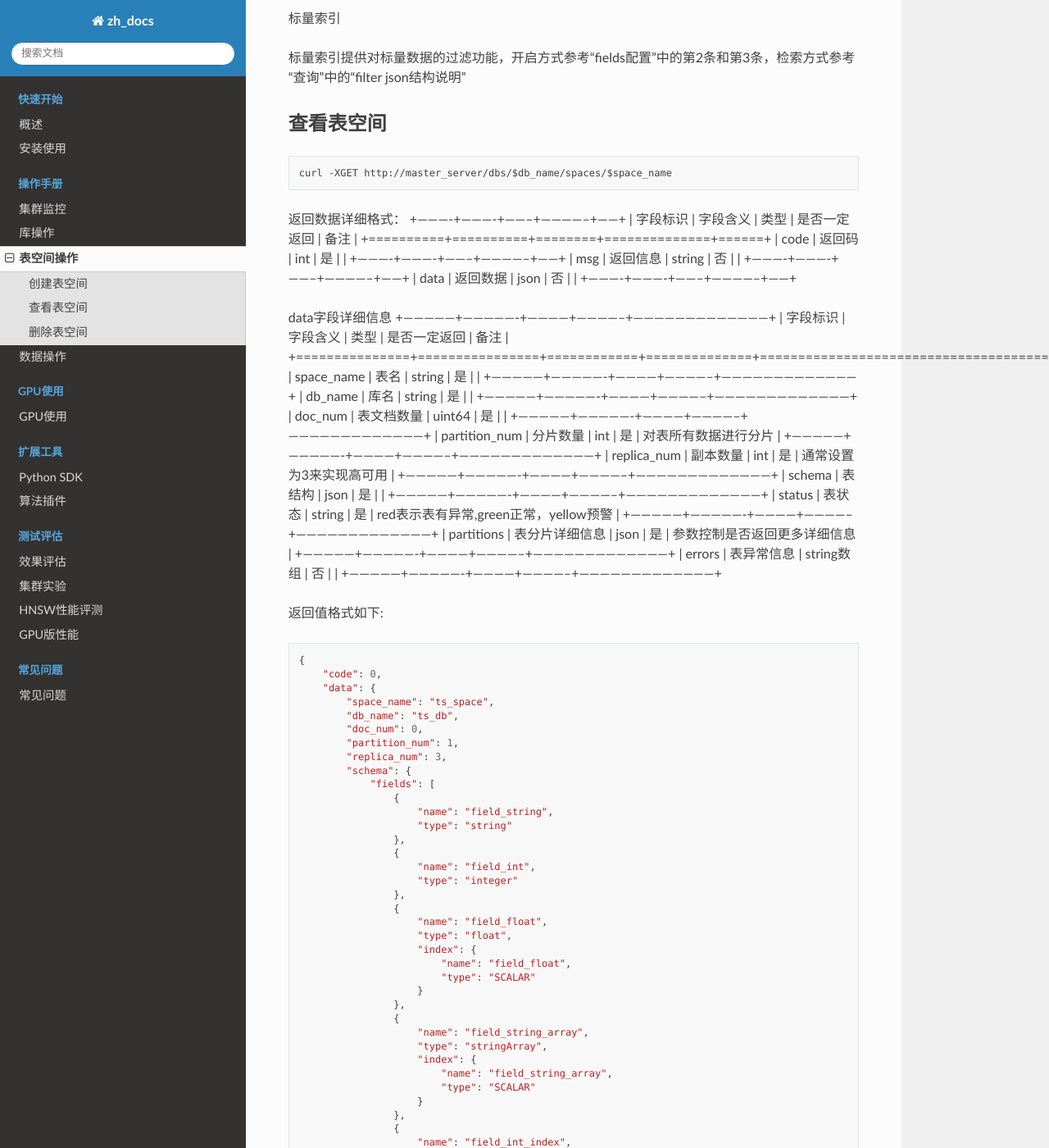
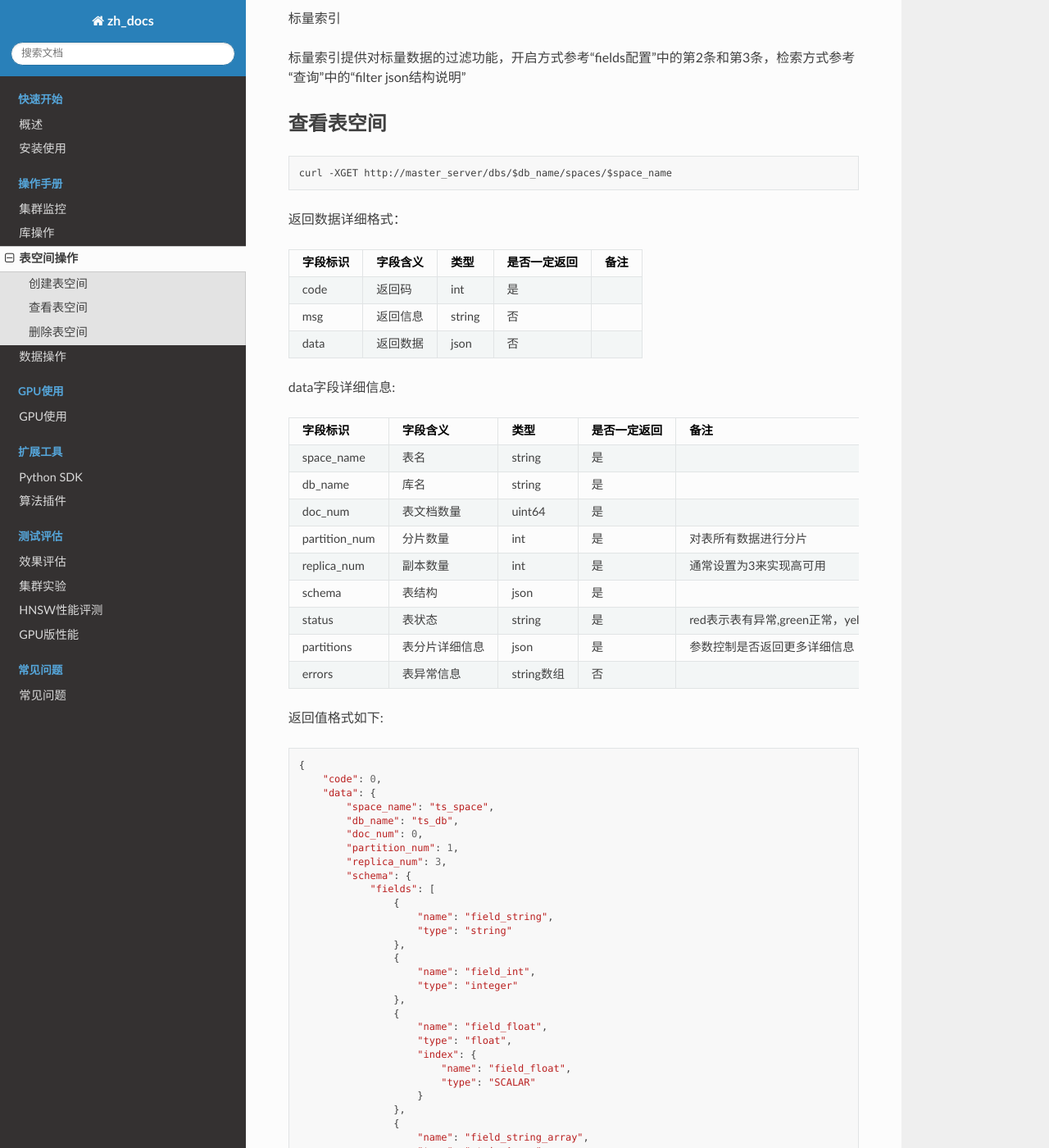
Before and after one commit to vearch/zh_docs, a Sphinx documentation site: the page built from docs/source/use_op/op_space.rst, in a window 1280 px wide and 1400 px high, scrolled down 6475 px. Shown: the whole window at 82% size. Built offline with Sphinx 7.4.7 and the Read the Docs theme 2.0.0, drawn with Linux system fonts in a browser that asks for light colours; pages that are not in the unit, such as notebooks, are missing from menus; part of the change alters nothing that is shown.

```diff
--- a/docs/source/use_op/op_space.rst
+++ b/docs/source/use_op/op_space.rst
@@ -351,6 +351,7 @@ cache_size: 数值类型，单位是M bytes，默认1024。store_type="RocksDB"
   curl -XGET http://master_server/dbs/$db_name/spaces/$space_name
 
 返回数据详细格式：
+
 +----------+----------+--------+--------------+------+
 | 字段标识 | 字段含义 |  类型  | 是否一定返回 | 备注 |
 +==========+==========+========+==============+======+
@@ -361,7 +362,8 @@ cache_size: 数值类型，单位是M bytes，默认1024。store_type="RocksDB"
 | data     | 返回数据 | json   | 否           |      |
 +----------+----------+--------+--------------+------+
 
-data字段详细信息
+data字段详细信息:
+
 +---------------+----------------+------------+--------------+---------------------------------------+
 |   字段标识    |    字段含义    |    类型    | 是否一定返回 |                 备注                  |
 +===============+================+============+==============+=======================================+
@@ -386,6 +388,7 @@ data字段详细信息
 
 返回值格式如下:
 ::
+
     {
         "code": 0,
         "data": {
```
